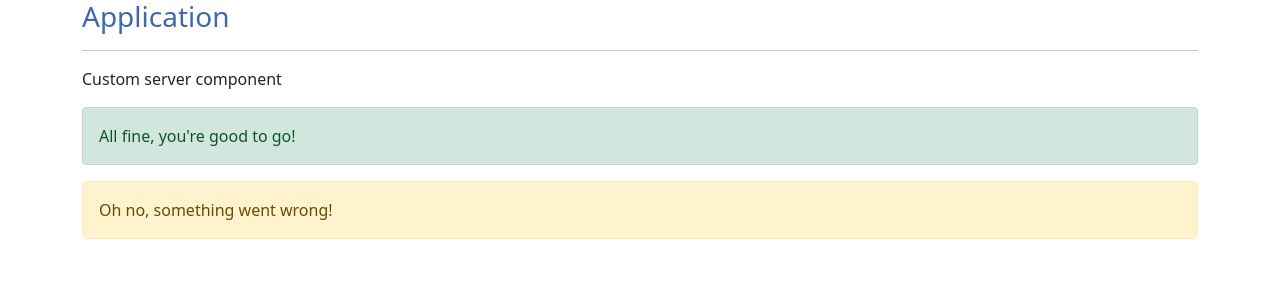
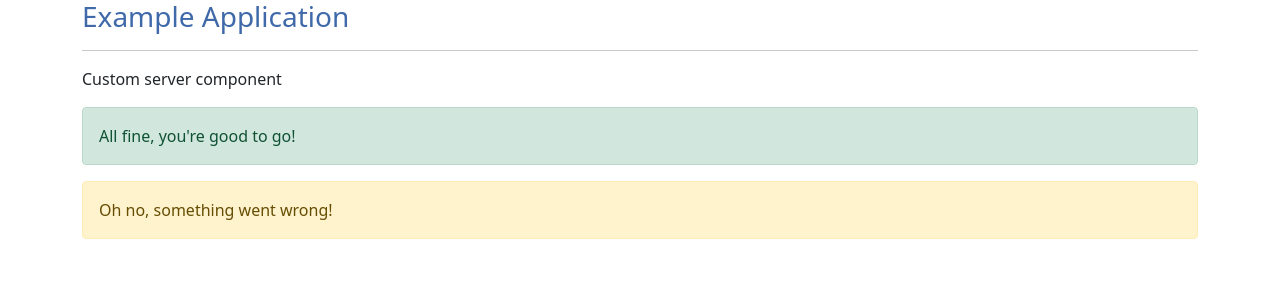
Before and after one commit to kamil-nawrot/recipe-book, an Angular app: page / in a window 1280 px wide. Shown: the top 300 px of the page. Built offline with nearby package versions, Linux system fonts and the light colour scheme.

Commit message:
added string interpolation example

```diff
--- a/src/app/app.component.html
+++ b/src/app/app.component.html
@@ -1,7 +1,7 @@
 <main class="container">
   <section class="row">
     <section class="col-xl-12">
-      <h3>Application</h3>
+      <h3>{{ title }}</h3>
       <hr />
       <app-server></app-server>
       <app-success-alert></app-success-alert>
--- a/src/app/app.component.ts
+++ b/src/app/app.component.ts
@@ -6,5 +6,5 @@ import { Component } from '@angular/core';
   styleUrls: ['./app.component.css']
 })
 export class AppComponent {
-  title = 'recipe-book';
+  title = 'Example Application';
 }
```
